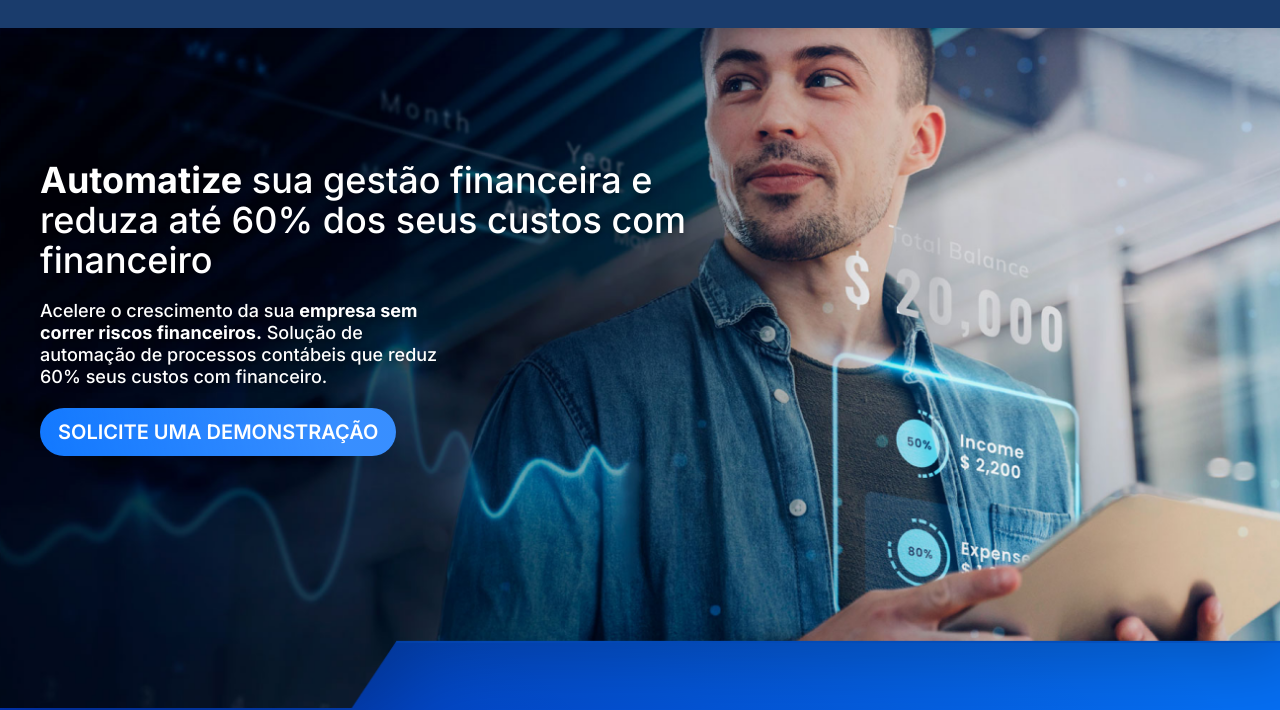
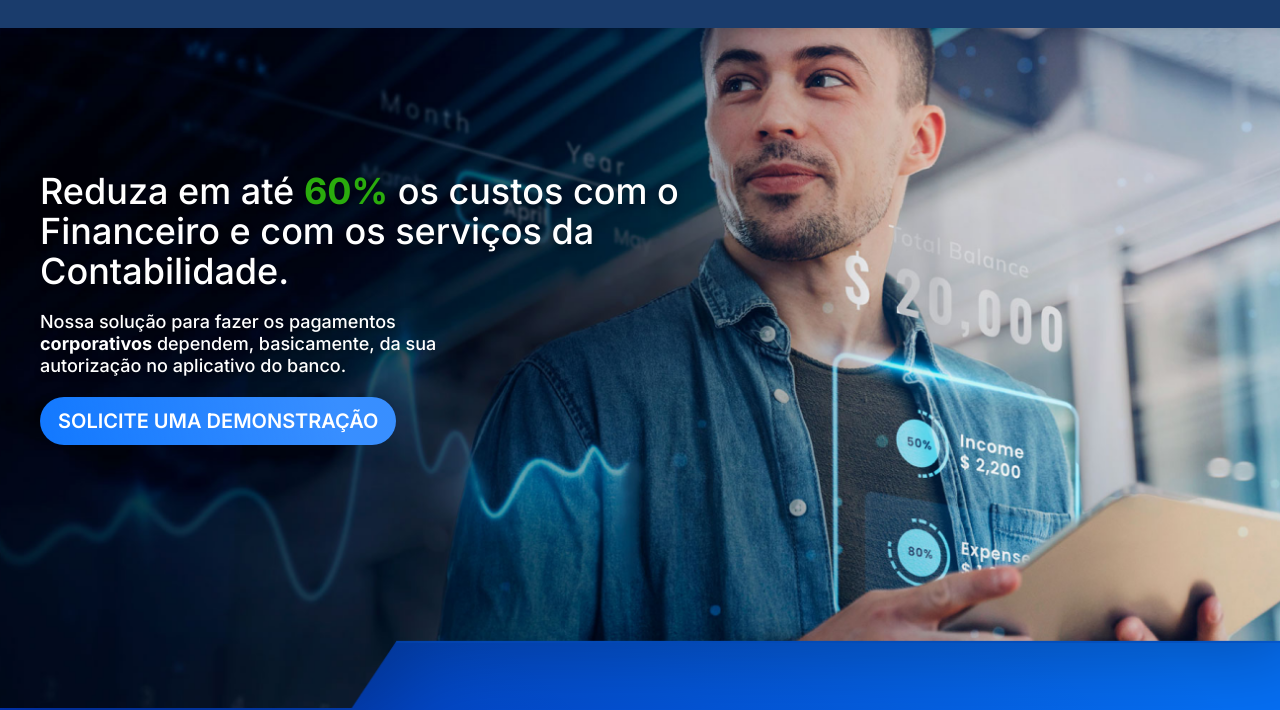
Before and after one commit to CarlosX559/cosimo_lp_2, a plain HTML site: page index.html in a window 1280 px wide. Shown: the part 92-802 px from the top of the page. Drawn offline with Linux system fonts and the light colour scheme.

Commit message:
change texts header

```diff
--- a/css/style.css
+++ b/css/style.css
@@ -147,6 +147,10 @@ nav ul li:hover {
     color: #FFFFFF;
     margin: 0px;
     filter: drop-shadow(0 3px 3px rgba(0, 0, 0, .4));
+}
+
+.title_container_1 h2 b {
+    color: #2aac0d;
 }
 
 .sub_title_container_1 {
--- a/index.html
+++ b/index.html
@@ -95,13 +95,12 @@
                 <div class="area_container_1">
                     <div class="title_container_1">
                         <h2>
-                            <b>Automatize</b> sua gestão financeira e reduza até 60% dos seus custos com financeiro
+                            Reduza em até <b>60%</b> os custos com o Financeiro e com os serviços da Contabilidade.
                         </h2>
                     </div>
                     <div class="sub_title_container_1">
                         <p>
-                            Acelere o crescimento da sua <b>empresa sem correr riscos financeiros.</b> Solução de
-                            automação de processos contábeis que reduz 60% seus custos com financeiro.
+                            Nossa solução para fazer os pagamentos <b>corporativos</b> dependem, basicamente, da sua autorização no aplicativo do banco.
                         </p>
                     </div>
                     <a href="https://moviva.com.br/googleCampaignRent" target="_blank">
@@ -217,7 +216,7 @@
                 <div class="container_3_int">
                     <div class="title_container_3">
                         <h2>
-                            Com os processos financeiros baseado em papel, seu negócio pode sofrer:
+                            Com os processos financeiros baseados em papel, seu negócio pode sofrer:
                         </h2>
                     </div>
                     <div class="area_container_3">
```
